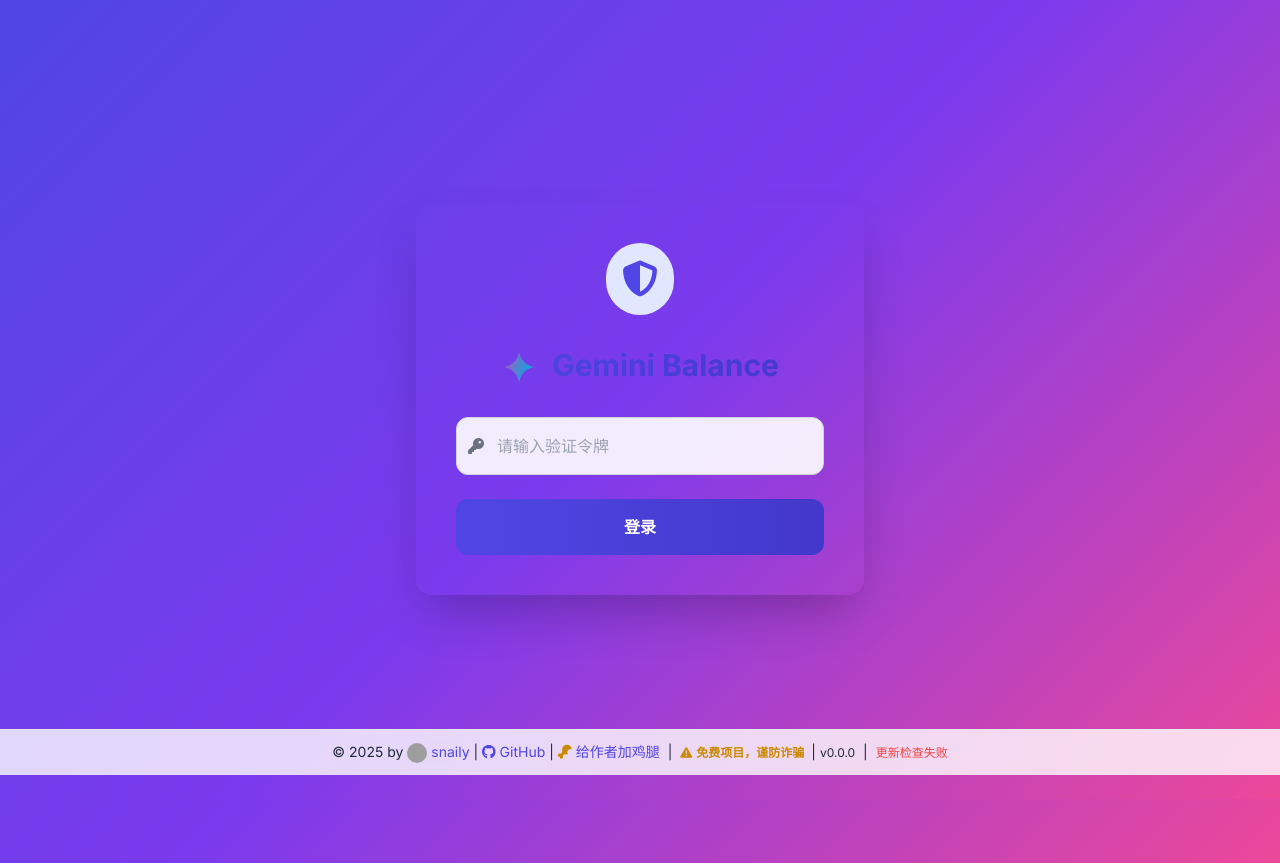
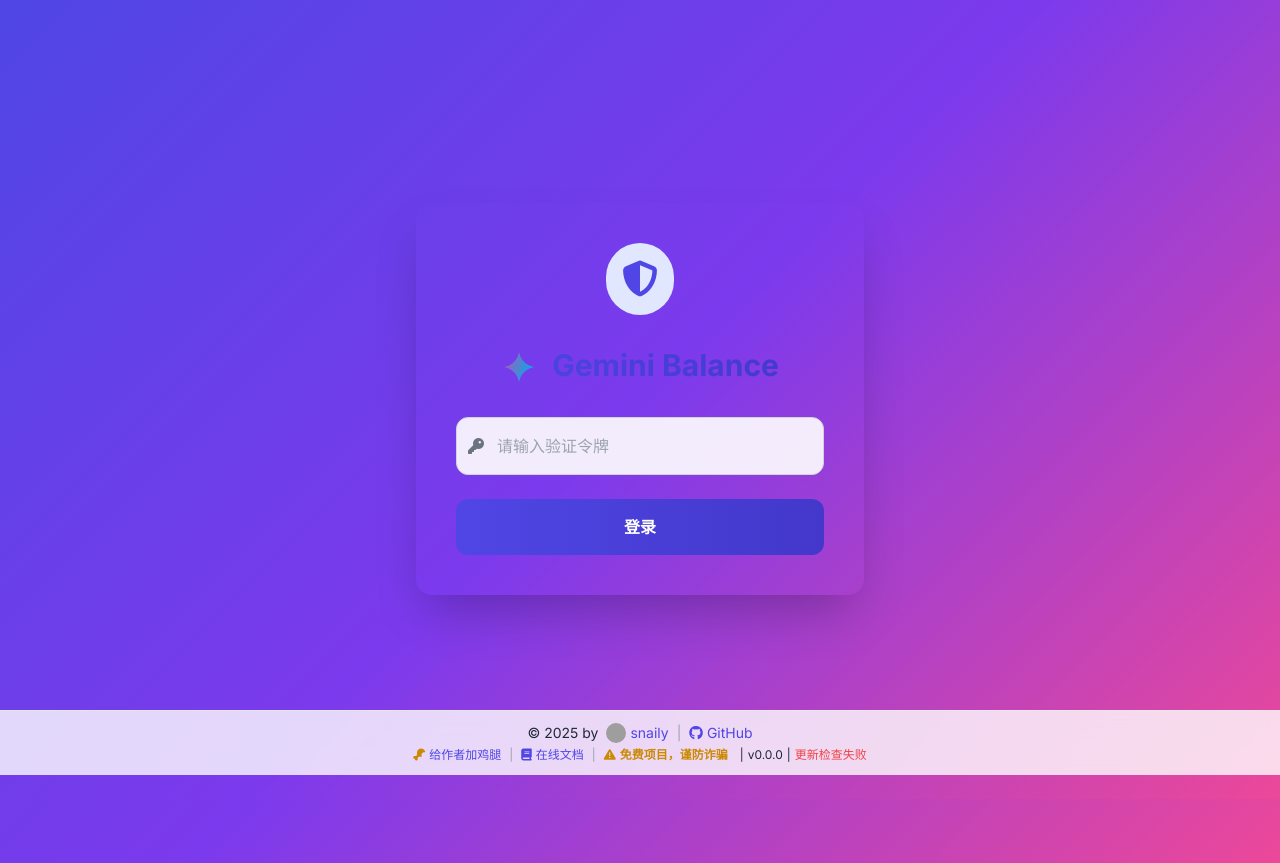
Before and after one commit to zhu748/mihayo, a FastAPI app: page / in a window 1280 px wide. Shown: the part 25-888 px from the top of the page. Run offline with FastAPI, Linux system fonts and the light colour scheme; parts of the project's set-up code (start-up, migrations or seed data) failed here and were passed over; some libraries are stand-ins or nearby versions; grey boxes are pictures that could not be loaded.

Commit message:
feat(ui): 更新底部版权信息布局和样式
本次提交对底部版权信息的HTML结构和样式进行了重构，旨在提升用户界面的可读性和视觉效果。主要变更包括：

- **布局调整**:
  - 将版权信息分为两行，使用Flexbox布局，使内容更加整齐。

- **样式优化**:
  - 更新了链接和图标的样式，增强了悬停效果，提升了用户交互体验。

这些更改旨在改善用户体验，使底部信息更加清晰和美观。

```diff
--- a/app/templates/base.html
+++ b/app/templates/base.html
@@ -201,13 +201,15 @@
 
     <!-- 底部版权 -->
     <div
-      class="fixed bottom-0 left-0 w-full py-3 bg-white bg-opacity-80 backdrop-blur-md text-center text-sm text-gray-800 border-t border-gray-200"
+      class="fixed bottom-0 left-0 w-full py-3 bg-white bg-opacity-80 backdrop-blur-md text-sm text-gray-800 border-t border-gray-200 flex flex-col items-center space-y-1"
     >
-      © <span id="copyright-year"></span> by
+      <!-- 第一行 -->
+      <div class="flex items-center justify-center space-x-2">
+        <span>© <span id="copyright-year"></span> by</span>
         <a
           href="https://linux.do/u/snaily"
           target="_blank"
-        class="text-primary-600 hover:text-primary-800 transition duration-300"
+          class="text-primary-600 hover:text-primary-800 transition duration-300 flex items-center"
         >
           <img
             src="https://linux.do/user_avatar/linux.do/snaily/288/306510_2.gif"
@@ -215,29 +217,40 @@
             class="inline-block w-5 h-5 rounded-full align-middle mr-1"
           />snaily
         </a>
-      |
+        <span class="text-gray-400">|</span>
         <a
           href="https://github.com/snailyp/gemini-balance"
           target="_blank"
-        class="text-primary-600 hover:text-primary-800 transition duration-300"
+          class="text-primary-600 hover:text-primary-800 transition duration-300 flex items-center"
         >
-        <i class="fab fa-github"></i> GitHub
+          <i class="fab fa-github mr-1"></i> GitHub
         </a>
-      |
+      </div>
+      <!-- 第二行 -->
+      <div class="flex items-center justify-center space-x-2 text-xs">
         <a
-        href="https://afdian.com/a/snaily"
+          href="https://gb-docs.snaily.top/guide/supportme.html"
           target="_blank"
-        class="text-primary-600 hover:text-primary-800 transition duration-300"
+          class="text-primary-600 hover:text-primary-800 transition duration-300 flex items-center"
         >
-        <i class="fas fa-drumstick-bite text-yellow-600"></i> 给作者加鸡腿
+          <i class="fas fa-drumstick-bite text-yellow-600 mr-1"></i> 给作者加鸡腿
         </a>
-      <span class="mx-1">|</span>
-      <span class="text-xs text-yellow-600 font-semibold">
+        <span class="text-gray-400">|</span>
+        <a
+          href="https://gb-docs.snaily.top"
+          target="_blank"
+          class="text-primary-600 hover:text-primary-800 transition duration-300 flex items-center"
+        >
+          <i class="fas fa-book mr-1"></i> 在线文档
+        </a>
+        <span class="text-gray-400">|</span>
+        <span class="text-yellow-600 font-semibold flex items-center">
           <i class="fas fa-exclamation-triangle mr-1"></i>免费项目，谨防诈骗
         </span>
-      <span id="version-info-container" class="inline-block">
+        <span id="version-info-container" class="inline-flex items-center">
           <!-- Version info will be loaded here by JavaScript -->
         </span>
+      </div>
     </div>
 
     <!-- 通用JS -->
```
Lines whose indentation alone changed are shown as unchanged.
